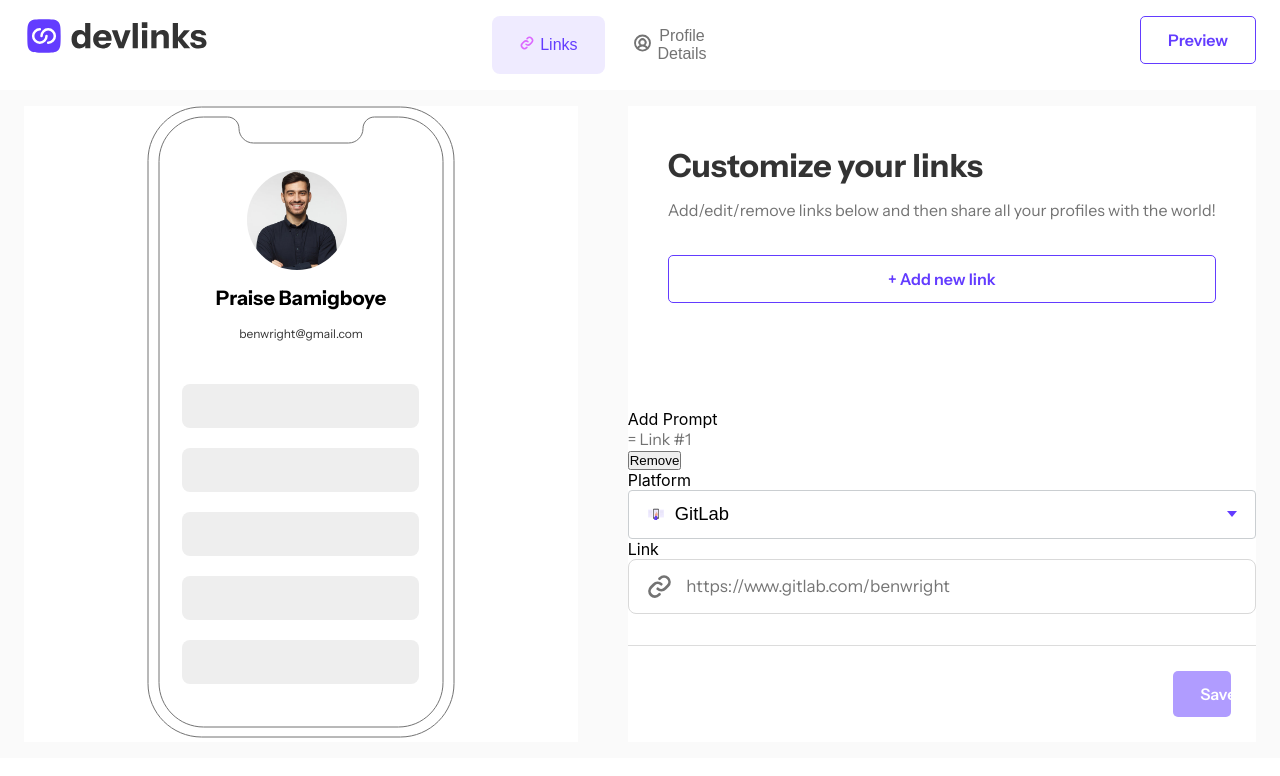
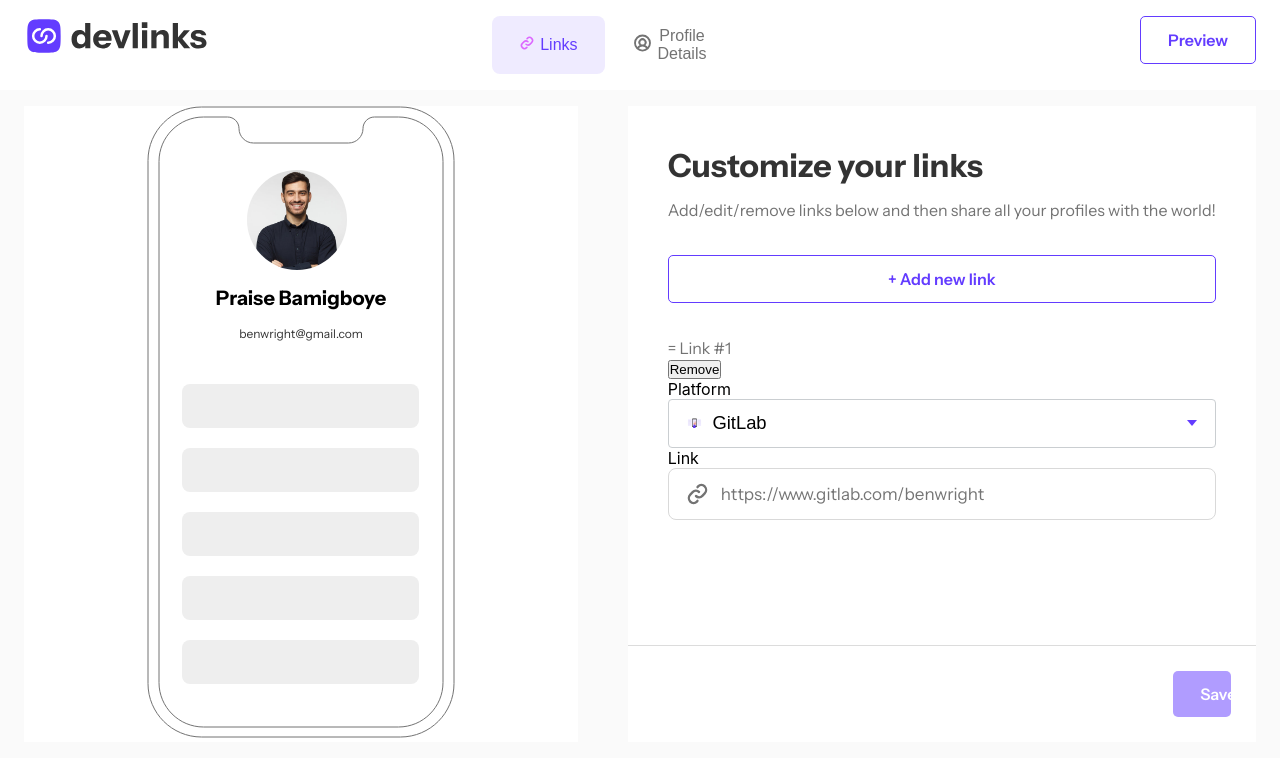
Before and after one commit to deeola/devlinks, a React (Create React App) app in the folder my-app/: page / in a window 1280 px wide. Both pictures are taken after a click on the button "+ Add new link". Shown: the top 776 px of the page. Built offline with nearby package versions, Linux system fonts and the light colour scheme.

Commit message:
render one addlink on first handleAddPrompt

```diff
--- a/my-app/src/components/Addlink/Addnewlink.tsx
+++ b/my-app/src/components/Addlink/Addnewlink.tsx
@@ -9,178 +9,184 @@ type Tdropdown = {
   dropArrayImage: string;
   error: boolean;
   type: string;
+  handleOptionClick: (e: any, i: any, label: string, image: string, placeholder: string, bgColor: string, id: string) => void;
+  prompts: any;
+  handleInputChange: (e: React.ChangeEvent<HTMLInputElement>, i: number) => void;
+handleDelete: (i: any) => void;
+handleButtonClick: (i: number) => void;
+activeIndex: number | null;
 };
 
 export default function AddnewLink(Props: Tdropdown) {
-  const { dropArrayImage, error, type } = Props;
-  const [isActive, setIsActive] = useState<boolean>(false);
-  const [selectedlabel, setSelectedLabel] = useState<string>(
-    linkArray[0].label
-  );
-  const [selectedImage, setSelectedImage] = useState<string>(
-    linkArray[0].image
-  );
-  const [selectedPlaceholder, setSelectedPlaceholder] = useState<string>(
-    linkArray[0].placeholder
-  );
-  const [selectedBgColor, setSelectedBgColor] = useState<string>(
-    linkArray[0].bgColor
-  );
-  const [selectedId, setSelectedId] = useState<string>(linkArray[0].id);
+  const { dropArrayImage, error, type, handleOptionClick, prompts, handleInputChange, handleDelete, handleButtonClick, activeIndex } = Props;
+//   const [isActive, setIsActive] = useState<boolean>(false);
+//   const [selectedlabel, setSelectedLabel] = useState<string>(
+//     linkArray[0].label
+//   );
+//   const [selectedImage, setSelectedImage] = useState<string>(
+//     linkArray[0].image
+//   );
+//   const [selectedPlaceholder, setSelectedPlaceholder] = useState<string>(
+//     linkArray[0].placeholder
+//   );
+//   const [selectedBgColor, setSelectedBgColor] = useState<string>(
+//     linkArray[0].bgColor
+//   );
+//   const [selectedId, setSelectedId] = useState<string>(linkArray[0].id);
 
-  const [selectedUrl, setSelectedSelectedUrl] = useState<string>("");
+//   const [selectedUrl, setSelectedSelectedUrl] = useState<string>("");
 
-  const [activeIndex, setActiveIndex] = useState<number | null>(null);
+//   const [activeIndex, setActiveIndex] = useState<number | null>(null);
 
-  const handleButtonClick = (i: number) => {
-    setActiveIndex(i === activeIndex ? null : i);
-  };
+//   const handleButtonClick = (i: number) => {
+//     setActiveIndex(i === activeIndex ? null : i);
+//   };
 
-  const handleDelete = (i: any) => {
-    let deletePrompts = [...prompts];
-    deletePrompts.splice(i, 1);
-    setPrompts(deletePrompts);
-  };
+//   const handleDelete = (i: any) => {
+//     let deletePrompts = [...prompts];
+//     deletePrompts.splice(i, 1);
+//     setPrompts(deletePrompts);
+//   };
 
-  useEffect(() => {
-    setPrompts((prevPrompts) => {
-      const updatedPrompts = [...prevPrompts];
-      updatedPrompts[0] = {
-        ...updatedPrompts[0],
-        label: selectedlabel,
-        bgColor: selectedBgColor,
-        placeholder: selectedPlaceholder,
-        image: selectedImage,
-        id: selectedId,
-        urlAddress: selectedUrl,
-      };
-      return updatedPrompts;
-    });
-  }, [
-    selectedlabel,
-    selectedBgColor,
-    selectedPlaceholder,
-    selectedImage,
-    selectedId,
-    selectedUrl,
-  ]);
+//   useEffect(() => {
+//     setPrompts((prevPrompts) => {
+//       const updatedPrompts = [...prevPrompts];
+//       updatedPrompts[0] = {
+//         ...updatedPrompts[0],
+//         label: selectedlabel,
+//         bgColor: selectedBgColor,
+//         placeholder: selectedPlaceholder,
+//         image: selectedImage,
+//         id: selectedId,
+//         urlAddress: selectedUrl,
+//       };
+//       return updatedPrompts;
+//     });
+//   }, [
+//     selectedlabel,
+//     selectedBgColor,
+//     selectedPlaceholder,
+//     selectedImage,
+//     selectedId,
+//     selectedUrl,
+//   ]);
 
-  const [prompts, setPrompts] = useState([
-    {
-      prompt: "",
-      answer: "",
-      label: linkArray[0].label,
-      bgColor: "",
-      image: "",
-      id: "",
-      placeholder: "",
-      urlAddress: "",
-      timestamp: new Date().getTime(),
-    },
-  ]);
+//   const [prompts, setPrompts] = useState([
+//     {
+//       prompt: "",
+//       answer: "",
+//       label: linkArray[0].label,
+//       bgColor: "",
+//       image: "",
+//       id: "",
+//       placeholder: "",
+//       urlAddress: "",
+//       timestamp: new Date().getTime(),
+//     },
+//   ]);
 
-  console.log(prompts);
+//   console.log(prompts);
 
-  const handlePrompt = (
-    e:
-      | React.ChangeEvent<HTMLTextAreaElement>
-      | React.ChangeEvent<HTMLSelectElement>
-      | React.ChangeEvent<HTMLInputElement>,
+//   const handlePrompt = (
+//     e:
+//       | React.ChangeEvent<HTMLTextAreaElement>
+//       | React.ChangeEvent<HTMLSelectElement>
+//       | React.ChangeEvent<HTMLInputElement>,
 
-    i: number
-  ) => {
-    const { name, value } = e.target;
+//     i: number
+//   ) => {
+//     const { name, value } = e.target;
 
-    setPrompts((prevPrompts) => {
-      const updatedPrompts = [...prevPrompts];
-      updatedPrompts[i] = {
-        ...updatedPrompts[i],
-        [name]: value,
-        label: selectedlabel,
-        bgColor: selectedBgColor,
-        placeholder: selectedPlaceholder,
-        image: selectedImage,
-        id: selectedId,
-        urlAddress: selectedUrl,
-      };
-      return updatedPrompts;
-    });
-  };
+//     setPrompts((prevPrompts) => {
+//       const updatedPrompts = [...prevPrompts];
+//       updatedPrompts[i] = {
+//         ...updatedPrompts[i],
+//         [name]: value,
+//         label: selectedlabel,
+//         bgColor: selectedBgColor,
+//         placeholder: selectedPlaceholder,
+//         image: selectedImage,
+//         id: selectedId,
+//         urlAddress: selectedUrl,
+//       };
+//       return updatedPrompts;
+//     });
+//   };
 
-  const handleAddPrompt = () => {
-    setPrompts([
-      ...prompts,
-      {
-        prompt: "",
-        answer: "",
-        label: selectedlabel,
-        bgColor: "",
-        image: "",
-        id: "",
-        placeholder: "",
-        urlAddress: "",
-        timestamp: new Date().getTime(),
-      },
-    ]);
-  };
+//   const handleAddPrompt = () => {
+//     setPrompts([
+//       ...prompts,
+//       {
+//         prompt: "",
+//         answer: "",
+//         label: selectedlabel,
+//         bgColor: "",
+//         image: "",
+//         id: "",
+//         placeholder: "",
+//         urlAddress: "",
+//         timestamp: new Date().getTime(),
+//       },
+//     ]);
+//   };
 
-  const handleOptionClick = (
-    e: any,
-    i: any,
-    label: string,
-    image: string,
-    placeholder: string,
-    bgColor: string,
-    id: string
-  ) => {
-    const updatedPrompts = prompts.map((prompt, index) => {
-      if (index === i) {
-        return {
-          ...prompt,
-          selectedlabel: label,
-          bgColor: bgColor,
-          image: image,
-          placeholder: placeholder,
-          id: id,
-          label: label,
-        };
-      }
-      return prompt;
-    });
+//   const handleOptionClick = (
+//     e: any,
+//     i: any,
+//     label: string,
+//     image: string,
+//     placeholder: string,
+//     bgColor: string,
+//     id: string
+//   ) => {
+//     const updatedPrompts = prompts.map((prompt, index) => {
+//       if (index === i) {
+//         return {
+//           ...prompt,
+//           selectedlabel: label,
+//           bgColor: bgColor,
+//           image: image,
+//           placeholder: placeholder,
+//           id: id,
+//           label: label,
+//         };
+//       }
+//       return prompt;
+//     });
 
-    setPrompts(updatedPrompts);
+//     setPrompts(updatedPrompts);
 
-    setIsActive(false);
-    setActiveIndex(null);
-  };
+//     setIsActive(false);
+//     setActiveIndex(null);
+//   };
 
-  const handleInputChange = (
-    e: React.ChangeEvent<HTMLInputElement>,
-    i: number
-  ) => {
-    const { value } = e.target;
+//   const handleInputChange = (
+//     e: React.ChangeEvent<HTMLInputElement>,
+//     i: number
+//   ) => {
+//     const { value } = e.target;
 
-    setPrompts((prevPrompts) => {
-      const updatedPrompts = [...prevPrompts];
-      updatedPrompts[i] = {
-        ...updatedPrompts[i],
-        answer: value,
-      };
-      return updatedPrompts;
-    });
-  };
+//     setPrompts((prevPrompts) => {
+//       const updatedPrompts = [...prevPrompts];
+//       updatedPrompts[i] = {
+//         ...updatedPrompts[i],
+//         answer: value,
+//       };
+//       return updatedPrompts;
+//     });
+//   };
 
-  //   const handleBlur = () => {
+//   //   const handleBlur = () => {
 
-  //     dispatch(validateField());
+//   //     dispatch(validateField());
 
-  //   }
+//   //   }
 
 
 return (
     <div>
-        <div onClick={handleAddPrompt} >Add Prompt</div>
-      {prompts.map((prompt, i) => (
+        {/* <div onClick={handleAddPrompt} >Add Prompt</div> */}
+      {prompts.map((prompt: any, i: any) => (
         <div className="addlink-container" key={prompt.timestamp}>
           <div className="addlinknumber-remove">
             <MBody text={`= Link #${prompts.indexOf(prompt) + 1}`} />
--- a/my-app/src/components/Input/InputField.tsx
+++ b/my-app/src/components/Input/InputField.tsx
@@ -31,7 +31,7 @@ export default function InputField(Props: UInputs) {
     const updatedValue = e.target.value;
     setLocalValue(updatedValue);
     const partialMergedValue: Partial<MergedValues> = {
-      value:updatedValue
+      // value:updatedValue
     };
 
 
--- a/my-app/src/pages/Customize/CustomeLink.tsx
+++ b/my-app/src/pages/Customize/CustomeLink.tsx
@@ -18,170 +18,185 @@ import { v4 as uuidv4 } from "uuid";
 import AddnewLink from "../../components/Addlink/Addnewlink";
 
 export default function CustomeLink() {
+  const dispatch = useDispatch();
 
-  const dispatch = useDispatch();
-//   const [isActive, setIsActive] = useState<boolean>(false);
+  //   // selectors
+  const links = useSelector((state: RootState) => state.link.links);
+  const linksComponents = useSelector((state: RootState) => state.link.links);
 
-//   const [selectedlabel, setSelectedLabel] = useState<string>(
-//     linkArray[0].label
-//   );
-//   const [selectedImage, setSelectedImage] = useState<string>(
-//     linkArray[0].image
-//   );
-//   const [selectedPlaceholder, setSelectedPlaceholder] = useState<string>(
-//     linkArray[0].placeholder
-//   );
-//   const [selectedBgColor, setSelectedBgColor] = useState<string>(
-//     linkArray[0].bgColor
-//   );
-//   const [selectedId, setSelectedId] = useState<string>(linkArray[0].id);
+  const [isActive, setIsActive] = useState<boolean>(false);
+  const [selectedlabel, setSelectedLabel] = useState<string>(
+    linkArray[0].label
+  );
+  const [selectedImage, setSelectedImage] = useState<string>(
+    linkArray[0].image
+  );
+  const [selectedPlaceholder, setSelectedPlaceholder] = useState<string>(
+    linkArray[0].placeholder
+  );
+  const [selectedBgColor, setSelectedBgColor] = useState<string>(
+    linkArray[0].bgColor
+  );
+  const [selectedId, setSelectedId] = useState<string>(linkArray[0].id);
 
-//   const [selectedUrl, setSelectedSelectedUrl] = useState<string>("");
+  const [selectedUrl, setSelectedSelectedUrl] = useState<string>("");
 
-//   console.log(selectedlabel, "myselectedlabel");
+  const [activeIndex, setActiveIndex] = useState<number | null>(null);
 
+  let linksed = 0;
+  const linkedArray = ["1"];
 
-//   // selectors
-    const links = useSelector((state: RootState) => state.link.links);
-  const linksComponents = useSelector(    (state: RootState) => state.link.links  );
-//   const mergedValue = useSelector(
-//     (state: RootState) => state.mergedValuesSlice.mergedValue
-//   );
+  const handleButtonClick = (i: number) => {
+    setActiveIndex(i === activeIndex ? null : i);
+  };
 
+  const handleDelete = (i: any) => {
+    let deletePrompts = [...prompts];
+    deletePrompts.splice(i, 1);
+    setPrompts(deletePrompts);
+  };
 
+  useEffect(() => {
+    setPrompts((prevPrompts) => {
+      const updatedPrompts = [...prevPrompts];
+      updatedPrompts[0] = {
+        ...updatedPrompts[0],
+        label: selectedlabel,
+        bgColor: selectedBgColor,
+        placeholder: selectedPlaceholder,
+        image: selectedImage,
+        id: selectedId,
+        urlAddress: selectedUrl,
+      };
+      return updatedPrompts;
+    });
+  }, [
+    selectedlabel,
+    selectedBgColor,
+    selectedPlaceholder,
+    selectedImage,
+    selectedId,
+    selectedUrl,
+  ]);
 
+  const [prompts, setPrompts] = useState([
+    {
+      prompt: "",
+      answer: "",
+      label: linkArray[0].label,
+      bgColor: "",
+      image: "",
+      id: "",
+      placeholder: "",
+      urlAddress: "",
+      timestamp: new Date().getTime(),
+    },
+  ]);
 
+  console.log(prompts);
 
-// const [prompts, setPrompts] = useState([
-//   {
-//     prompt: "",
-//     isActive: false,
-//     answer: "",
-//     label: selectedlabel,
-//     bgColor: "",
-//     image: "",
-//     id: "",
-//     placeholder: "",
-//     urlAddress: "",
-//     timestamp: new Date().getTime(),
-//   },
-// ]);
+  const handlePrompt = (
+    e:
+      | React.ChangeEvent<HTMLTextAreaElement>
+      | React.ChangeEvent<HTMLSelectElement>
+      | React.ChangeEvent<HTMLInputElement>,
 
+    i: number
+  ) => {
+    const { name, value } = e.target;
 
+    setPrompts((prevPrompts) => {
+      const updatedPrompts = [...prevPrompts];
+      updatedPrompts[i] = {
+        ...updatedPrompts[i],
+        [name]: value,
+        label: selectedlabel,
+        bgColor: selectedBgColor,
+        placeholder: selectedPlaceholder,
+        image: selectedImage,
+        id: selectedId,
+        urlAddress: selectedUrl,
+      };
+      return updatedPrompts;
+    });
+  };
 
+  const handleAddPrompt = () => {
+    setIsActive(true);
+    setPrompts([
+      ...prompts,
+      {
+        prompt: "",
+        answer: "",
+        label: selectedlabel,
+        bgColor: "",
+        image: "",
+        id: "",
+        placeholder: "",
+        urlAddress: "",
+        timestamp: new Date().getTime(),
+      },
+    ]);
+  };
 
+  const handleOptionClick = (
+    e: any,
+    i: any,
+    label: string,
+    image: string,
+    placeholder: string,
+    bgColor: string,
+    id: string
+  ) => {
+    const updatedPrompts = prompts.map((prompt, index) => {
+      if (index === i) {
+        return {
+          ...prompt,
+          selectedlabel: label,
+          bgColor: bgColor,
+          image: image,
+          placeholder: placeholder,
+          id: id,
+          label: label,
+        };
+      }
+      return prompt;
+    });
 
-//   const handlePrompt = (
-//       e:
-//       | React.ChangeEvent<HTMLTextAreaElement>
-//       | React.ChangeEvent<HTMLSelectElement>
-//       | React.ChangeEvent<HTMLInputElement>,
-//       i: number
-//   ) => {
-//       const { name, value } = e.target;
+    setPrompts(updatedPrompts);
+    setActiveIndex(null);
+  };
 
-//       setPrompts((prevPrompts) => {
-//       const updatedPrompts = [...prevPrompts];
-//       updatedPrompts[i] = {
-//           ...updatedPrompts[i],
-//           [name]: value,
-//           isActive: false,
-//           label: selectedlabel,
-//           bgColor: selectedBgColor,
-//           placeholder: selectedPlaceholder,
-//           image: selectedImage,
-//           id: selectedId,
-//           urlAddress: selectedUrl,
-//       };
-//       return updatedPrompts;
-//       });
-//   };
+  const handleInputChange = (
+    e: React.ChangeEvent<HTMLInputElement>,
+    i: number
+  ) => {
+    const { value } = e.target;
 
+    setPrompts((prevPrompts) => {
+      const updatedPrompts = [...prevPrompts];
+      updatedPrompts[i] = {
+        ...updatedPrompts[i],
+        answer: value,
+      };
+      return updatedPrompts;
+    });
+  };
 
+  //   const handleBlur = () => {
 
-// const handleAddPrompt = () => {
-//   setPrompts([
-//     ...prompts,
-//     {
-//       prompt: "",
-//       isActive: false,
-//       answer: "",
-//       label: "",
-//       bgColor: "",
-//       image: "",
-//       id: "",
-//       placeholder: "",
-//       urlAddress: "",
-//       timestamp: new Date().getTime(),
-//     },
-//   ]);
-// };
+  //     dispatch(validateField());
 
+  //   }
 
+  const handleSave = () => {
+    // dispatch(addNewLink("hello"));
+    console.log(links, "mylinksComponents");
+  };
 
-// // const handleAddLink = (): void => {
-// //   handleAddPrompt()
-// //   dispatch(addComponent("hello"))
-
-// // };
-
-// console.log(prompts);
-
-
-// const handleOptionClick = (
-//   e: any,
-//   i: any,
-//   label: string,
-//   image: string,
-//   placeholder: string,
-//   bgColor: string,
-//   id: string
-// ) => {
-
-//   setSelectedLabel(label);
-//   setSelectedBgColor(bgColor);
-//   setSelectedImage(image);
-//   setSelectedPlaceholder(placeholder);
-//   setSelectedId(id);
-//   setSelectedSelectedUrl(selectedUrl);
-
-//   handlePrompt(e, i );
-
-//   setIsActive(false);
-
-//   console.log(prompts);
-// };
-
-
-
-
-// const handleDelete = (i: any) => {
-//   console.log(i, "myi")
-//   let deletePrompts = [...prompts];
-//   deletePrompts.splice(i, 1);
-//   setPrompts(deletePrompts);
-// };
-
-// const handleSave = () => {
-//   dispatch(addNewLink(prompts));
-//   console.log(linksComponents, "mylinksComponents");
-// }
-
-// const handleClick = (i: any) => {
-//   setIsActive(!isActive);
-// };
-
-// // const handleClick = (index: any) => {
-
-// //   console.log(prompts)
-// //   setPrompts((prevPrompts) =>
-// //     prevPrompts.map((prompt, i) =>
-// //       i === index ? { ...prompt, isActive: !prompt.isActive } : prompt
-// //     )
-// //   );
-// // };
-
-
+  const handleDisplayFirstPrompt = () => {
+    setIsActive(true);
+  };
 
   return (
     <div className="customelinkcontainer">
@@ -190,13 +205,13 @@ export default function CustomeLink() {
         <MBody text="Add/edit/remove links below and then share all your profiles with the world!" />
         <div className="add-new-link">
           <Button
-            // onClick={handleAddPrompt}
+            onClick={isActive ? handleAddPrompt : handleDisplayFirstPrompt}
             buttonType="secondary"
             text="+ Add new link"
           />
         </div>
-        {/* <div>
-          {linksComponents.length === 0 ? (
+        <div>
+          {!isActive && (
             <div className="link-middle">
               <div className="link-middle-image">
                 <img src={picture} alt="get-started-icon" />
@@ -211,25 +226,30 @@ export default function CustomeLink() {
                 />
               </div>
             </div>
-          ) :
-            linksComponents.map((link) => (
-              <AddLink key={uuidv4()} id={uuidv4()} number={linksComponents.length + 1} />
-            ))
-          }
-        </div> */}
+          )}
 
+          {isActive && (
+            <AddnewLink
+              handleInputChange={handleInputChange}
+              prompts={prompts}
+              activeIndex={activeIndex}
+              handleDelete={handleDelete}
+              handleButtonClick={handleButtonClick}
+              handleOptionClick={handleOptionClick}
+              dropArrayImage={picture}
+              type="text"
+              error={false}
+            />
+          )}
+        </div>
       </div>
-
-       <AddnewLink dropArrayImage={picture} type="text" error={false}/>
-
-
 
       <div className="custome-save-button">
         <Button
           backgroundSubtype={linksComponents.length === 0 && "active"}
           classname="custom-button"
           text="Save"
-          //  onClick={handleSave}
+          onClick={handleSave}
         />
       </div>
     </div>
--- a/my-app/src/pages/Customize/PhonePreview.tsx
+++ b/my-app/src/pages/Customize/PhonePreview.tsx
@@ -104,7 +104,7 @@ export default function PhonePreview() {
                 <a
                   className="linkTagContainer"
                   style={{ backgroundColor: myarray.bgColor }}
-                  href={myarray.value}
+                  href={myarray.answer}
                   target="_blank"
                   rel="noreferrer"
                 >
--- a/my-app/src/state/inputs/mergedValuesSlice.ts
+++ b/my-app/src/state/inputs/mergedValuesSlice.ts
@@ -1,18 +1,31 @@
 
 import { createSlice } from "@reduxjs/toolkit";
+import { StringIterator } from "lodash";
 
 
 
 export type MergedValues = {
-    id: string;
-    value: string;
-    label: string;
-    bgColor: string;
-    image?: string;
+    prompt: string,
+    answer: string,
+    label: string,
+    bgColor: string,
+    image: string,
+    id: string,
+    placeholder: string,
+    urlAddress: string,
+    timestamp: number,
 }
 
 const initialState = {
-  mergedValue:{ id: "", value: "", label: "", bgColor: "", image:"" } as MergedValues
+  mergedValue:{  prompt: "",
+  answer: "",
+  label: "",
+  bgColor: "",
+  image: "",
+  id: "",
+  placeholder: "",
+  urlAddress: "",
+  timestamp: new Date().getTime(), } as MergedValues
 };
 
 export const mergedValuesSlice = createSlice({
```
